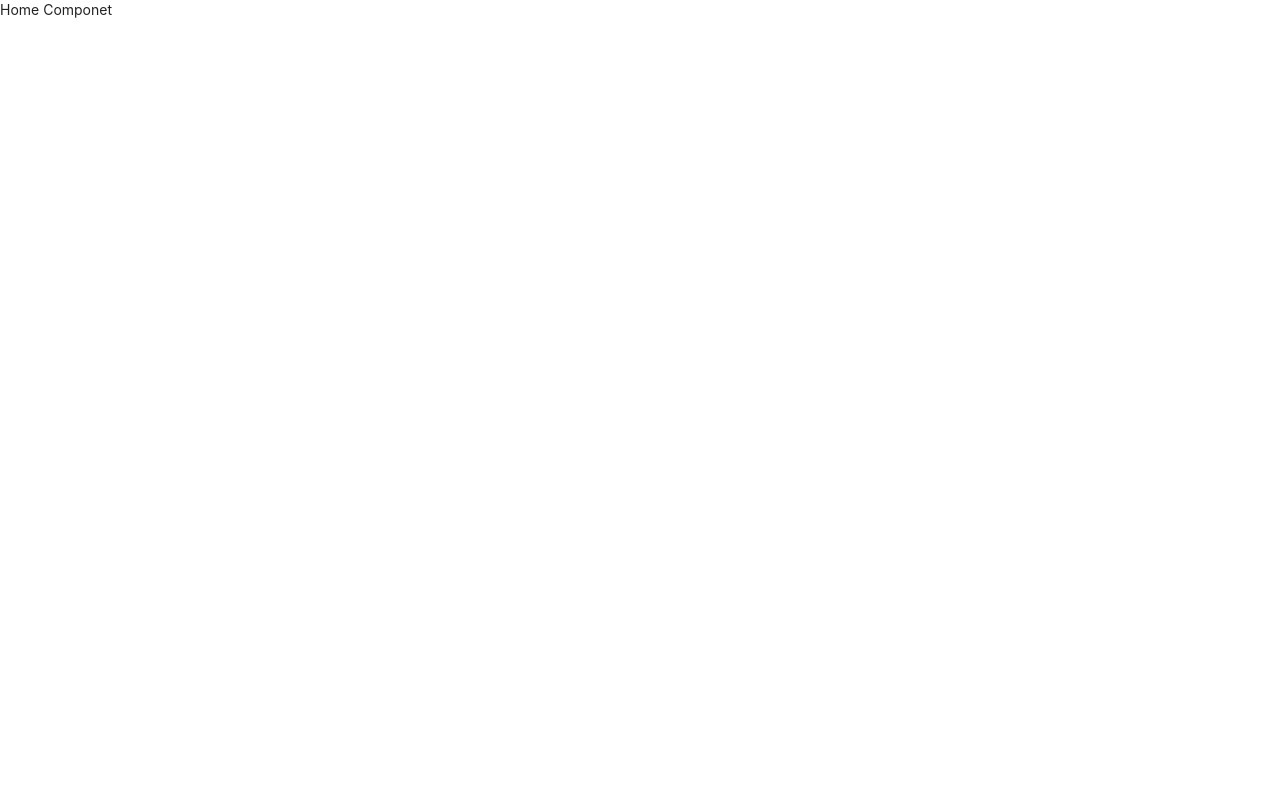
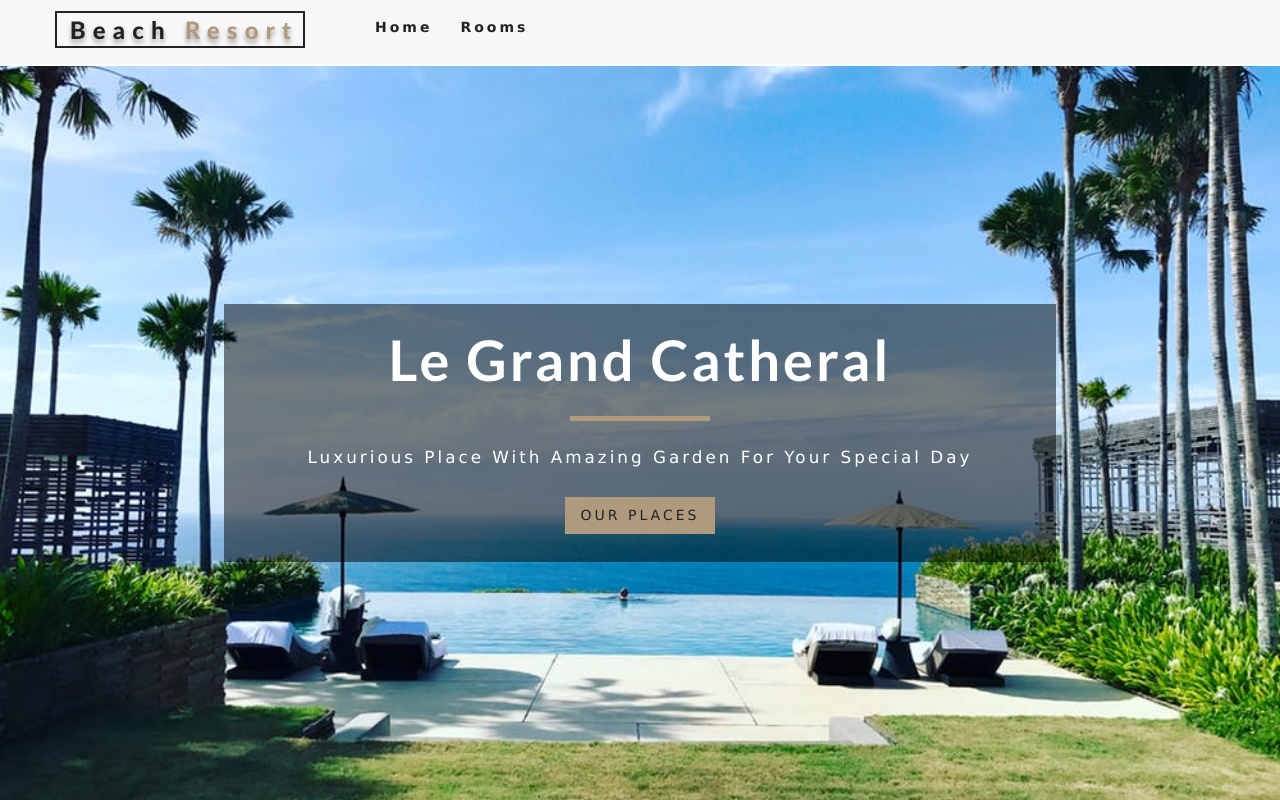
Before and after one commit to maemeier/wedding, a React (Create React App) app: page / in a window 1280 px wide. Built offline with nearby package versions, Linux system fonts and the light colour scheme.

Commit message:
banner and hero componets

```diff
--- a/src/App.js
+++ b/src/App.js
@@ -4,15 +4,19 @@ import Home from "./pages/Home";
 import Places from "./pages/Places";
 import SinglePlace from "./pages/SinglePlace";
 import Error from "./pages/Error";
+import NavBar from "./components/NavBar";
 
 function App() {
   return (
+    <>
+      <NavBar />
       <Switch>
         <Route exact path="/" component={Home} />
         <Route exact path="/places" component={Places} />
         <Route exact path="/places/:slug" component={SinglePlace} />
         <Route component={Error} />
       </Switch>
+    </>
   );
 }
 
--- /dev/null
+++ b/src/components/Banner.js
@@ -0,0 +1,13 @@
+import React from "react";
+const Banner = ({ children, title, subtitle }) => {
+  return (
+    <div className="banner">
+      <h1>{title}</h1>
+      <div />
+      <p>{subtitle}</p>
+      {children}
+    </div>
+  );
+};
+
+export default Banner;
--- /dev/null
+++ b/src/components/Hero.js
@@ -0,0 +1,11 @@
+import React from "react";
+
+const Hero = ({ children, hero }) => {
+  return <header className={hero}>{children}</header>;
+};
+
+export default Hero;
+
+Hero.defaultProps = {
+  hero: "defaultHero"
+};
--- /dev/null
+++ b/src/components/NavBar.js
@@ -0,0 +1,46 @@
+import React, { Component } from "react";
+import { Link } from "react-router-dom";
+import { FaAlignRight } from "react-icons/fa";
+import logo from "../images/logo.svg";
+
+class NavBar extends Component {
+  state = {
+    isOpen: false
+  };
+  handleToggle = () => {
+    this.setState({ isOpen: !this.state.isOpen });
+  };
+
+  render() {
+    return (
+      <nav className="navbar">
+        <div className="nav-center">
+          <div className="nav-header">
+            <Link to="/">
+              <img src={logo} alt="Beach Resort" />
+            </Link>
+            <button
+              type="button"
+              className="nav-btn"
+              onClick={this.handleToggle}
+            >
+              <FaAlignRight className="nav-icon" />
+            </button>
+          </div>
+          <ul
+            className={this.state.isOpen ? "nav-links show-nav" : "nav-links"}
+          >
+            <li>
+              <Link to="/">Home</Link>
+            </li>
+            <li>
+              <Link to="/rooms">Rooms</Link>
+            </li>
+          </ul>
+        </div>
+      </nav>
+    );
+  }
+}
+
+export default NavBar;
--- a/src/pages/Home.js
+++ b/src/pages/Home.js
@@ -1,7 +1,24 @@
 import React from "react";
+import Hero from "../components/Hero";
+import Banner from "../components/Banner";
+import { Link } from "react-router-dom";
+import "../App.css";
 
 const Home = () => {
-  return <div>Home Componet</div>;
+  return (
+    <>
+      <Hero>
+        <Banner
+          title="Le Grand Catheral"
+          subtitle="Luxurious place with Amazing Garden for your special day"
+        >
+          <Link to="/rooms" className="btn-primary">
+            our places
+          </Link>
+        </Banner>
+      </Hero>
+    </>
+  );
 };
 
 export default Home;
```
Lines whose indentation alone changed are shown as unchanged.
